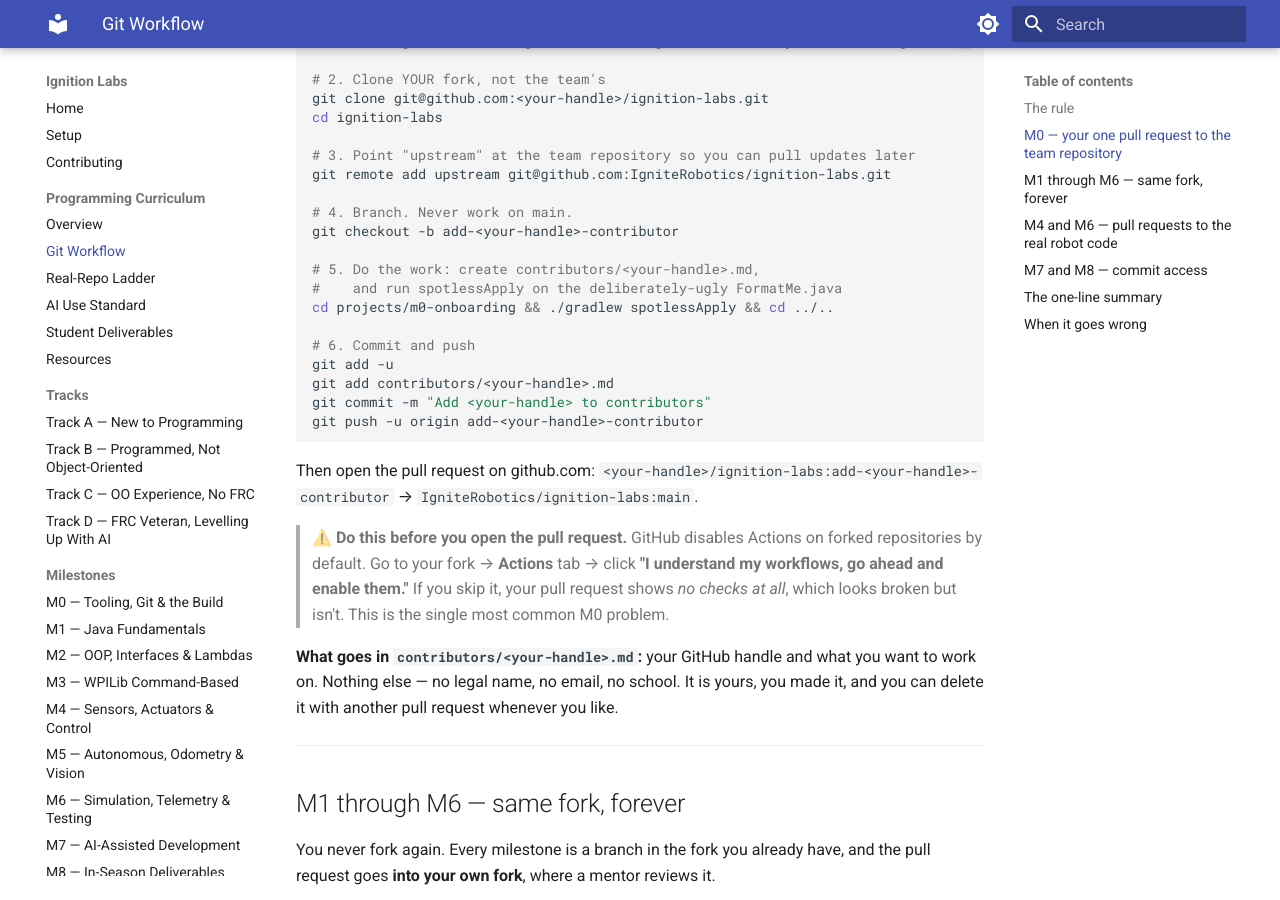
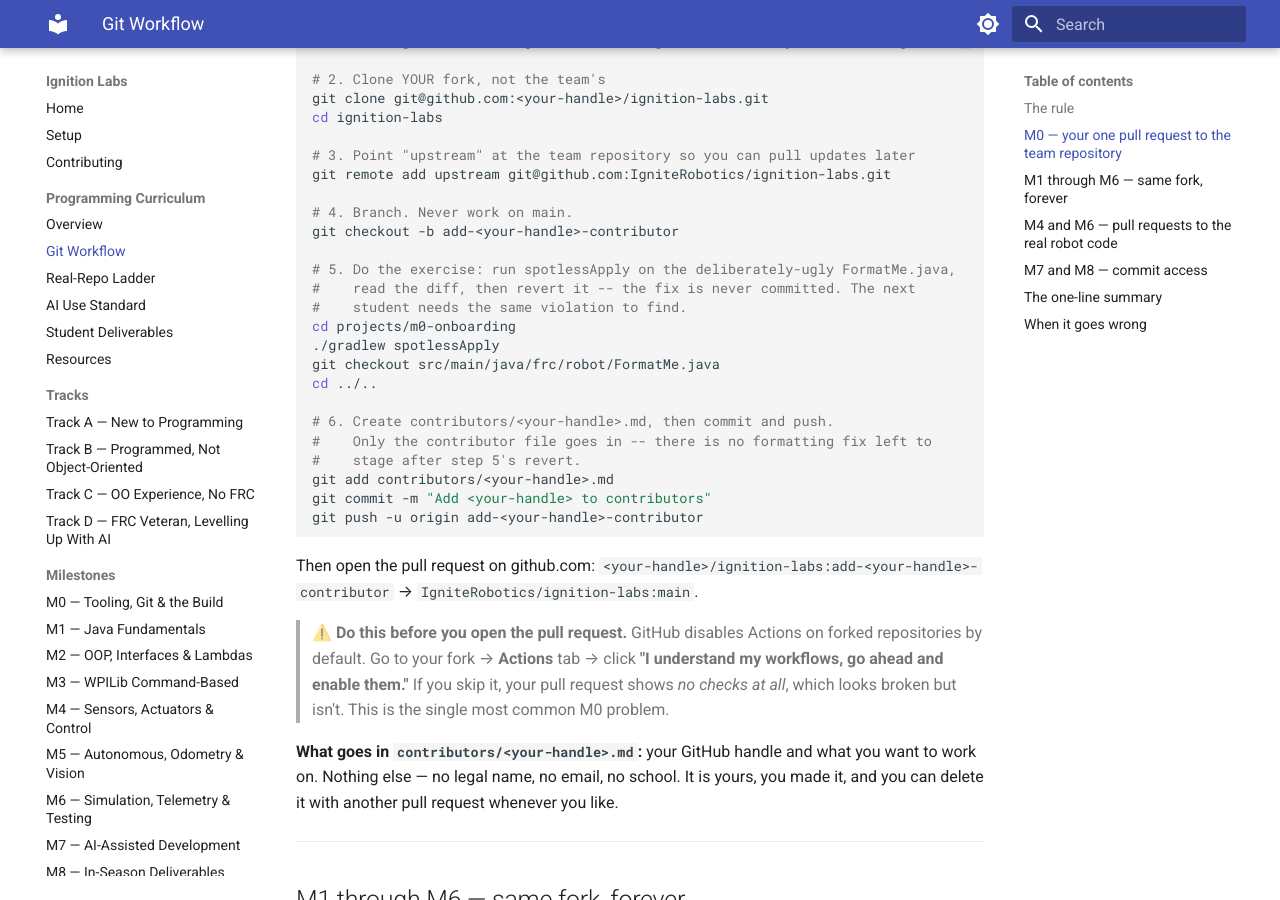
Before and after one commit to IgniteRobotics/ignition-labs, an MkDocs documentation site: the page built from docs/programming/git-workflow.md, in a window 1280 px wide and 900 px high, scrolled down 645 px. Built offline with MkDocs 1.6.1 and Material for MkDocs 9.7.7, drawn with Linux system fonts in a browser that asks for light colours.

Commit message:
M0's upstream pull request carries only the contributor file
The formatting exercise (spotlessCheck fails, spotlessApply fixes, read the
diff) is now explicitly reverted before committing -- it is never shipped.
Student #1 landing the fix on main would leave every subsequent student's
FormatMe.java already correctly formatted, with nothing to fix.

Update in each file's own voice: the M0 README gets an explicit revert step
and an updated "Done when" list; git-workflow.md's M0 section stages only
contributors/<handle>.md (nothing else survives the revert to stage); the
milestone file's project description matches; teaching-repo-spec.md §9.1
corrects "opens one pull request containing both" and notes that because the
PR only touches contributors/, student-check.yml's build-and-spotlessCheck
job never runs for it at all -- that job is gated on projects/** having
changed, and by design it has not.

Co-Authored-By: Claude Opus 5 <noreply@anthropic.com>
Claude-Session: https://claude.ai/code/session_01Ekap4hqefAZzDYqajZzjzk

```diff
--- a/docs/programming/git-workflow.md
+++ b/docs/programming/git-workflow.md
@@ -31,12 +31,17 @@ git remote add upstream git@github.com:IgniteRobotics/ignition-labs.git
 # 4. Branch. Never work on main.
 git checkout -b add-<your-handle>-contributor
 
-# 5. Do the work: create contributors/<your-handle>.md,
-#    and run spotlessApply on the deliberately-ugly FormatMe.java
-cd projects/m0-onboarding && ./gradlew spotlessApply && cd ../..
+# 5. Do the exercise: run spotlessApply on the deliberately-ugly FormatMe.java,
+#    read the diff, then revert it -- the fix is never committed. The next
+#    student needs the same violation to find.
+cd projects/m0-onboarding
+./gradlew spotlessApply
+git checkout src/main/java/frc/robot/FormatMe.java
+cd ../..
 
-# 6. Commit and push
-git add -u
+# 6. Create contributors/<your-handle>.md, then commit and push.
+#    Only the contributor file goes in -- there is no formatting fix left to
+#    stage after step 5's revert.
 git add contributors/<your-handle>.md
 git commit -m "Add <your-handle> to contributors"
 git push -u origin add-<your-handle>-contributor
```
Also changed, not shown: docs/programming/milestones/m0-tooling-and-git.md (+2 -2 lines), docs/programming/teaching-repo-spec.md (+6 -3 lines), projects/m0-onboarding/README.md (+24 -8 lines).
